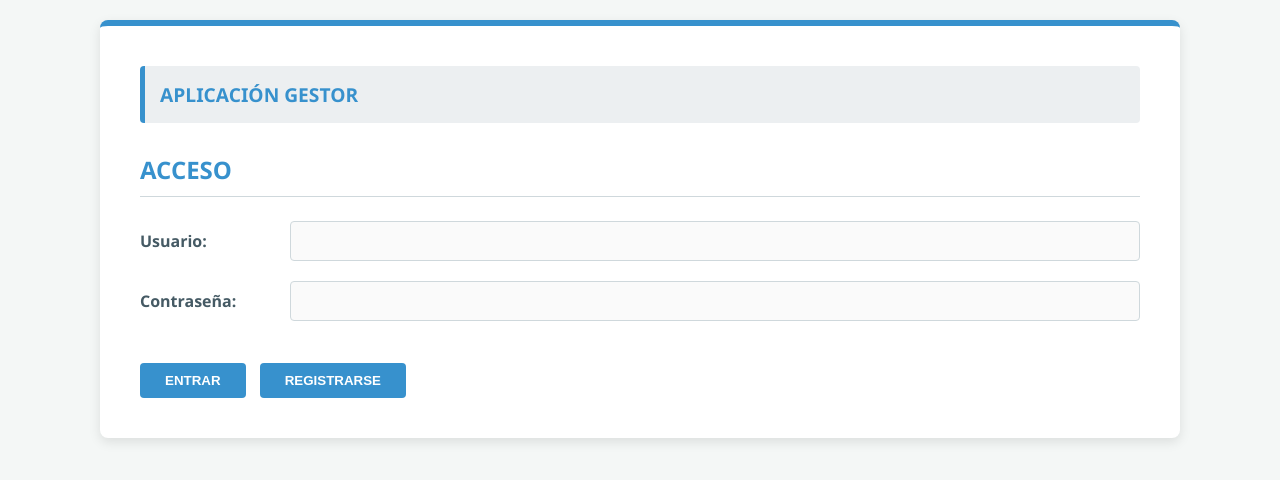
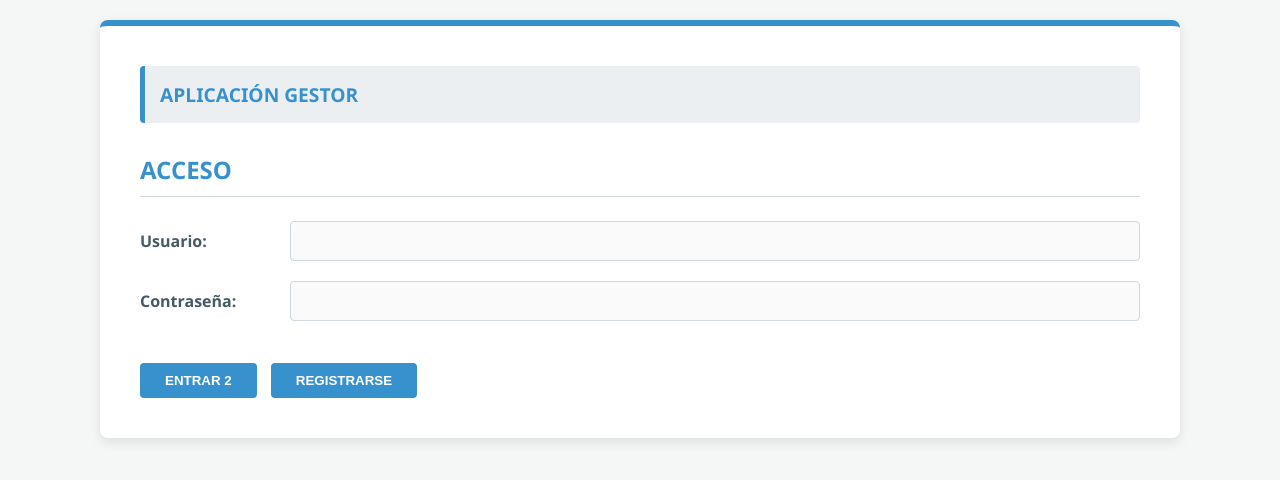
Before and after one commit to paulaartes/telemedicinaP3, a website: page cliente_rest/index_gestor.html in a window 1280 px wide. Drawn offline with Linux system fonts and the light colour scheme.

Commit message:
Prueba en render

```diff
--- a/cliente_rest/index_gestor.html
+++ b/cliente_rest/index_gestor.html
@@ -20,7 +20,7 @@
             <input type="password" id="log-pass">
         </div>
         <br>
-        <button onclick="login()">Entrar</button>
+        <button onclick="login()">Entrar 2</button>
         <button onclick="prepararRegistro()">Registrarse</button>
     </div>
 
```
